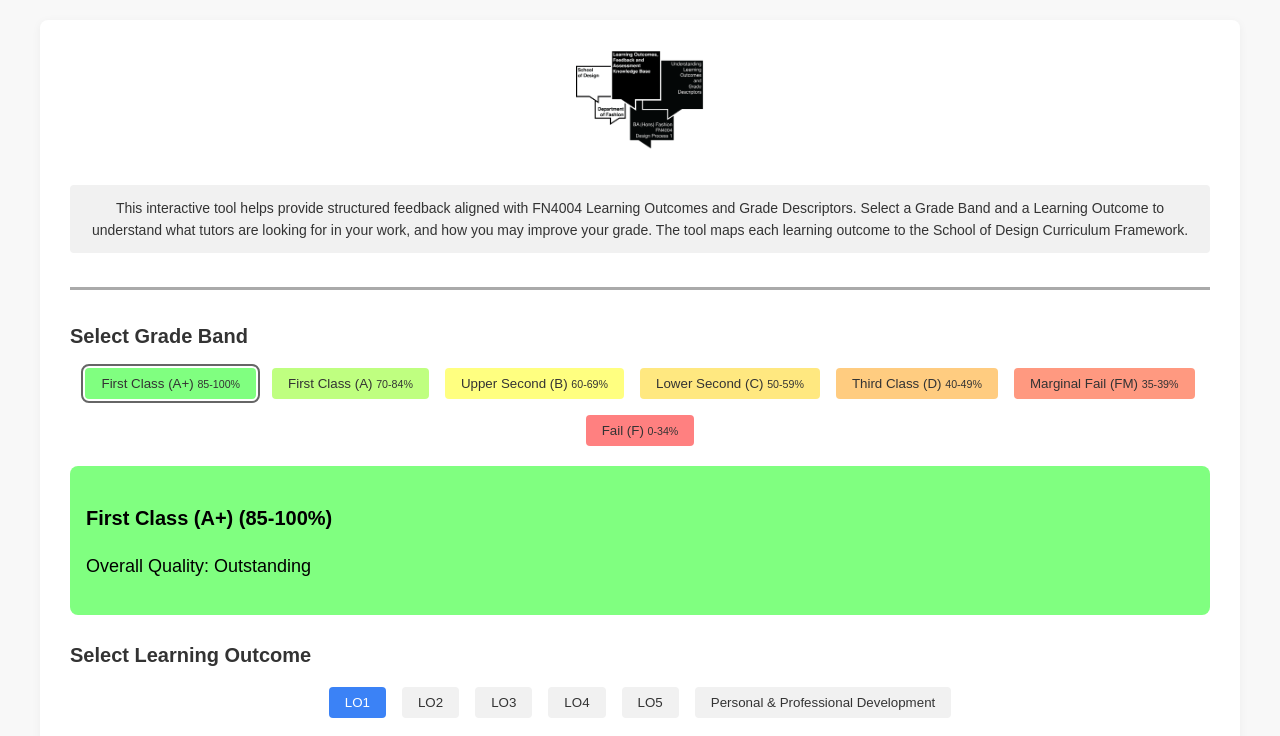
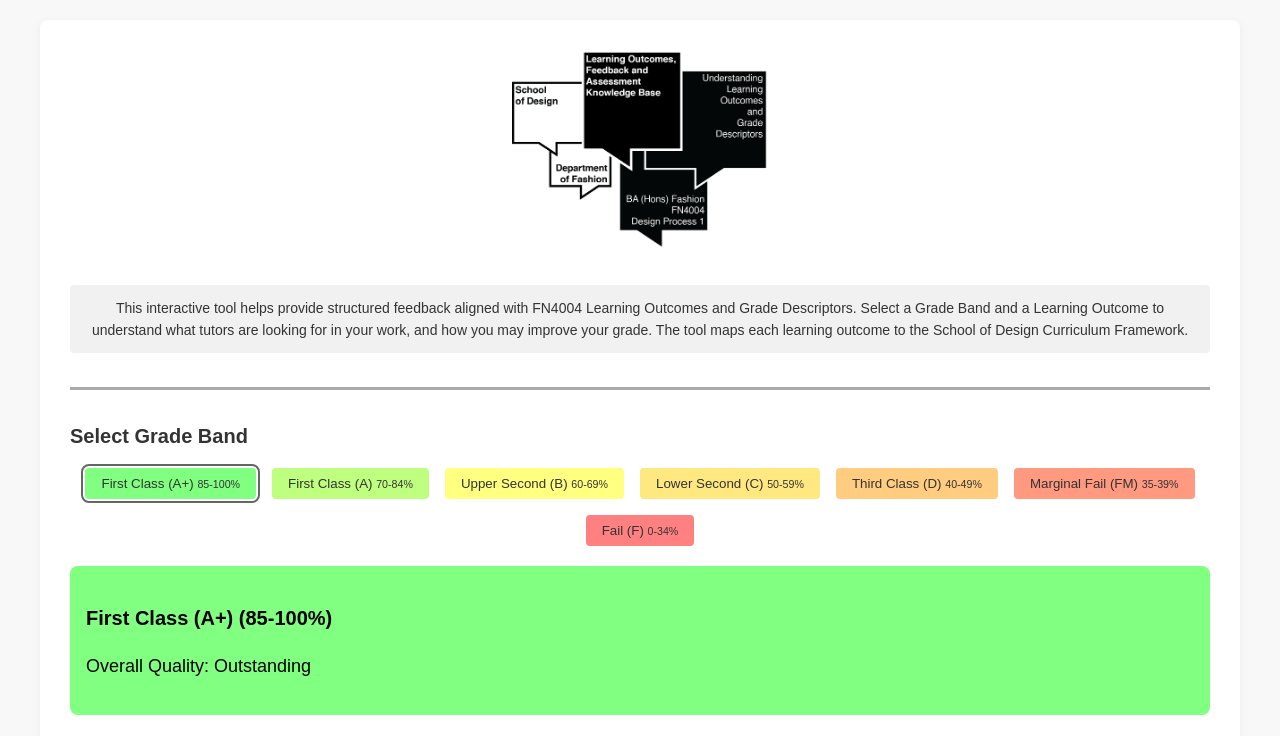
Before and after one commit to MounseyWood/KSA_Talk_FN4004_v1, a plain HTML site: page index.html in a window 1280 px wide. Shown: the top 736 px of the page. Drawn offline with Linux system fonts and the light colour scheme.

Commit message:
Update index.html

```diff
--- a/index.html
+++ b/index.html
@@ -38,7 +38,7 @@
         }
 
         .logo {
-            max-height: 100px; /* Increase this value to make the logo bigger */
+            max-height: 200px; /* Increase this value to make the logo bigger */
             margin-bottom: 15px;
         }
 
```
